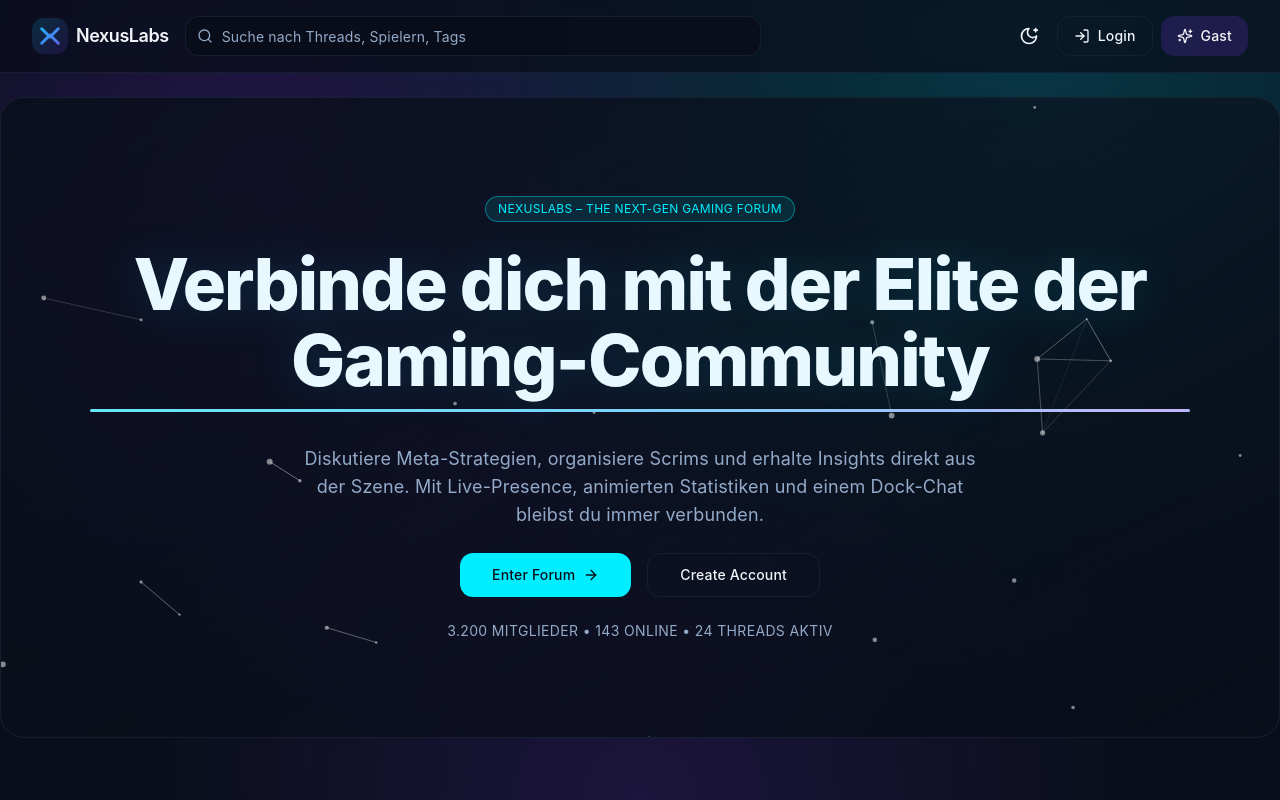
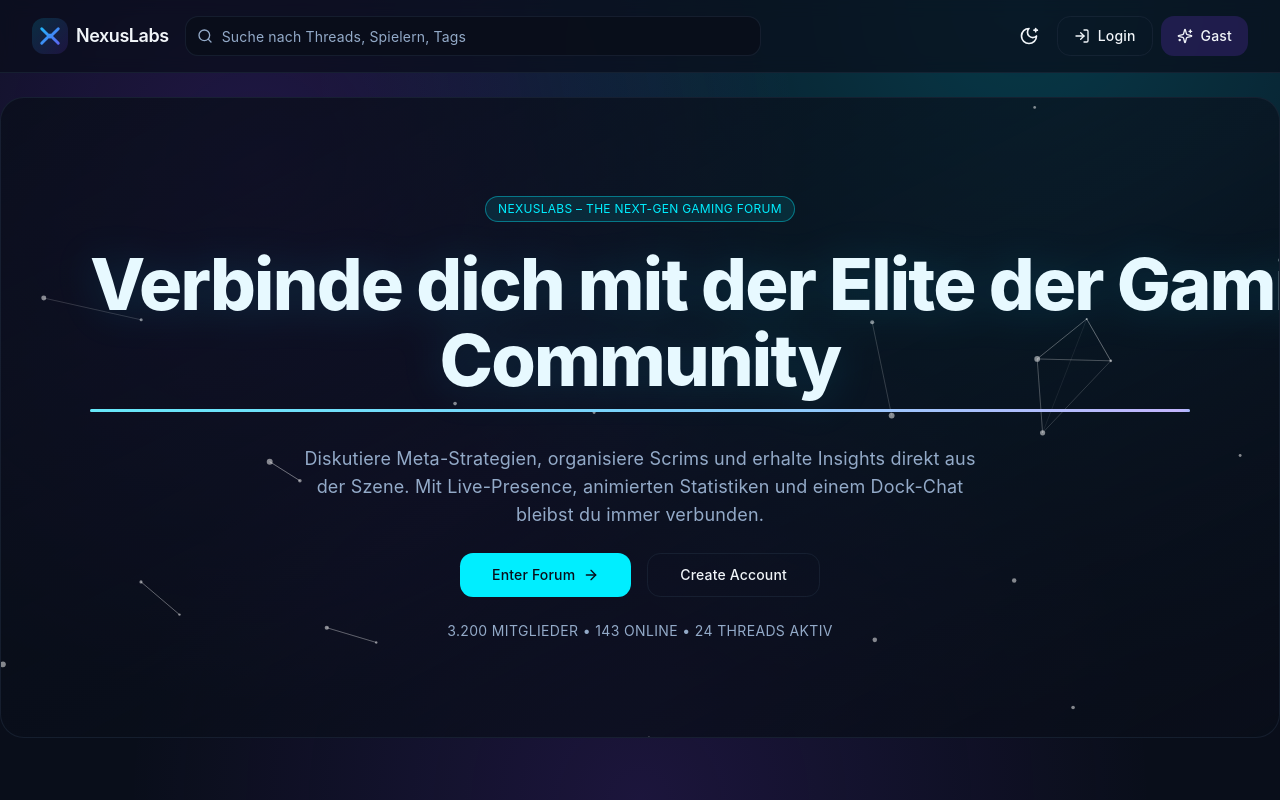
Before and after one commit to dennis006/Nexuslabs, a React (Vite) app in the folder apps/web/: page / in a window 1280 px wide. Shown: the top 800 px of the page. Built offline with nearby package versions, Linux system fonts and the light colour scheme.

Commit message:
Enhance typewriter animation

```diff
--- a/apps/web/src/components/TypewriterTitle.tsx
+++ b/apps/web/src/components/TypewriterTitle.tsx
@@ -20,7 +20,9 @@ export default function TypewriterTitle({
   underline = true
 }: Props) {
   const reduce = useReducedMotion();
-  const [out, setOut] = useState(reduce ? text : "");
+  const [typed, setTyped] = useState<Array<{ char: string; id: number }>>(() =>
+    reduce ? text.split("").map((char, index) => ({ char, id: index })) : []
+  );
   const iRef = useRef(0);
   const done = iRef.current >= text.length;
 
@@ -28,9 +30,16 @@ export default function TypewriterTitle({
   const spaces = useMemo(() => new Set([" ", "\n", "\t"]), []);
 
   useEffect(() => {
-    if (reduce) return;
+    if (reduce) {
+      setTyped(text.split("").map((char, index) => ({ char, id: index })));
+      iRef.current = text.length;
+      return;
+    }
     let t: number | undefined;
     let cancelled = false;
+
+    setTyped([]);
+    iRef.current = 0;
 
     const tick = (first = false) => {
       if (cancelled) return;
@@ -46,7 +55,7 @@ export default function TypewriterTitle({
 
       t = window.setTimeout(() => {
         if (cancelled) return;
-        setOut((v) => v + ch);
+        setTyped((prev) => [...prev, { char: ch, id: iRef.current }]);
         iRef.current += 1;
         tick();
       }, delay);
@@ -59,7 +68,7 @@ export default function TypewriterTitle({
     };
   }, [text, minSpeed, maxSpeed, startDelay, extraPause, spaces, reduce]);
 
-  const progress = text.length ? (out.length / text.length) * 100 : 100;
+  const progress = text.length ? (typed.length / text.length) * 100 : 100;
 
   return (
     <div className={clsx("relative inline-block", className)}>
@@ -70,10 +79,26 @@ export default function TypewriterTitle({
           "text-[#E7F9FF] drop-shadow-[0_2px_20px_rgba(0,200,255,0.15)]"
         )}
       >
-        <span className="opacity-40 select-none">{text}</span>
+        <span className="pointer-events-none select-none text-transparent whitespace-pre-wrap">
+          {text}
+        </span>
         <span className="absolute inset-0">
-          <span className="text-[#E7F9FF]">
-            {out}
+          <span className="text-[#E7F9FF] whitespace-pre-wrap">
+            {reduce
+              ? text
+              : typed.map(({ char, id }) => (
+                  <motion.span
+                    key={id}
+                    initial={{ y: "-0.25em", opacity: 0, filter: "blur(6px)" }}
+                    animate={{ y: "0em", opacity: 1, filter: "blur(0px)" }}
+                    transition={{
+                      duration: 0.18,
+                      ease: [0.12, 0.85, 0.23, 1.02]
+                    }}
+                  >
+                    {char === " " ? " " : char}
+                  </motion.span>
+                ))}
             {!reduce && !done && (
               <motion.span
                 aria-hidden
```
